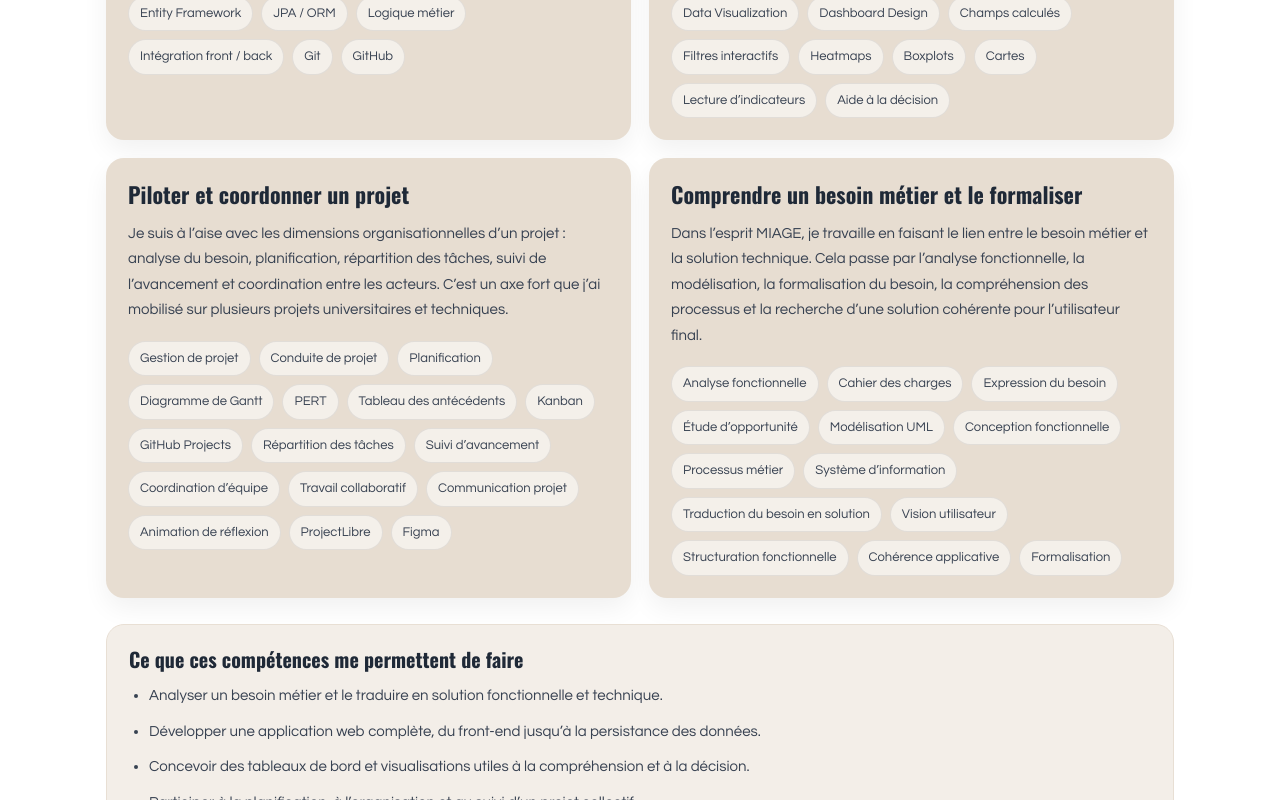
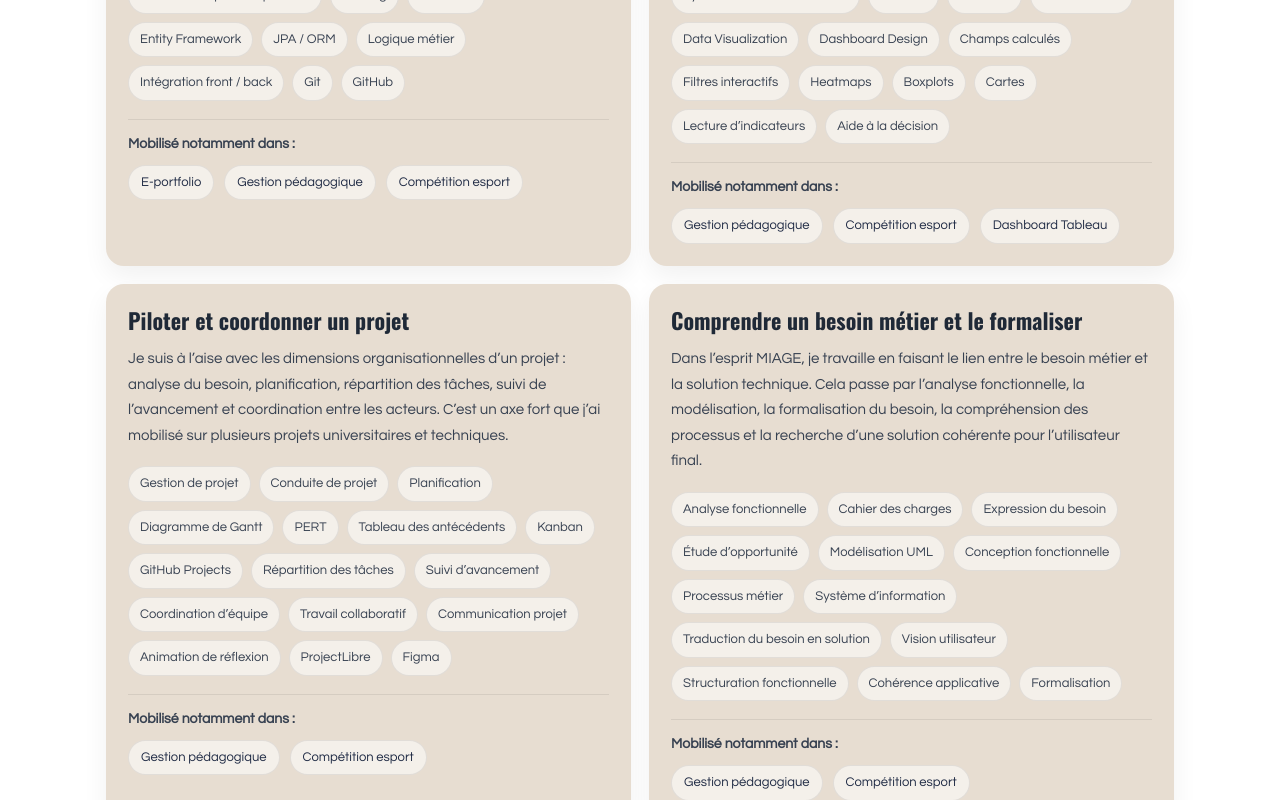
Before and after one commit to Ozandkr/eportfolio, an Angular app: page /competences in a window 1280 px wide. Shown: the part 700-1500 px from the top of the page. Built offline with nearby package versions, Linux system fonts and the light colour scheme.

Commit message:
Ajout competences redirection vers projets + modification bouton retour project-detail

```diff
--- a/src/app/features/competences/competences.html
+++ b/src/app/features/competences/competences.html
@@ -5,9 +5,11 @@
         <p class="intro reveal delay-2">
             Mon profil s’inscrit dans l’esprit de la formation MIAGE : faire le lien entre
             les besoins métier, la conception de solutions informatiques, la gestion de projet
-            et la valorisation des données. À travers mes projets, j’ai développé des compétences
-            en développement d’applications, en structuration des systèmes d’information,
-            en pilotage de projet et en restitution visuelle des données.
+            et la valorisation des données.
+            <br><br>
+            À travers mes projets, j’ai développé des compétences en développement d’applications,
+            en structuration des systèmes d’information, en pilotage de projet et en restitution
+            visuelle des données.
         </p>
 
         <div class="skills-grid reveal delay-3">
@@ -45,6 +47,15 @@
                     <span class="chip">Git</span>
                     <span class="chip">GitHub</span>
                 </div>
+
+                <div class="related-projects">
+                    <h4>Mobilisé notamment dans :</h4>
+                    <div class="project-links">
+                        <a routerLink="/portfolio/eportfolio">E-portfolio</a>
+                        <a routerLink="/portfolio/gestion-pedagogique">Gestion pédagogique</a>
+                        <a routerLink="/portfolio/competition-esport">Compétition esport</a>
+                    </div>
+                </div>
             </section>
 
             <section class="skill-card">
@@ -81,6 +92,15 @@
                     <span class="chip">Lecture d’indicateurs</span>
                     <span class="chip">Aide à la décision</span>
                 </div>
+
+                <div class="related-projects">
+                    <h4>Mobilisé notamment dans :</h4>
+                    <div class="project-links">
+                        <a routerLink="/portfolio/gestion-pedagogique">Gestion pédagogique</a>
+                        <a routerLink="/portfolio/competition-esport">Compétition esport</a>
+                        <a routerLink="/portfolio/dashboard-tableau">Dashboard Tableau</a>
+                    </div>
+                </div>
             </section>
 
             <section class="skill-card">
@@ -110,6 +130,14 @@
                     <span class="chip">ProjectLibre</span>
                     <span class="chip">Figma</span>
                 </div>
+
+                <div class="related-projects">
+                    <h4>Mobilisé notamment dans :</h4>
+                    <div class="project-links">
+                        <a routerLink="/portfolio/gestion-pedagogique">Gestion pédagogique</a>
+                        <a routerLink="/portfolio/competition-esport">Compétition esport</a>
+                    </div>
+                </div>
             </section>
 
             <section class="skill-card">
@@ -136,6 +164,14 @@
                     <span class="chip">Cohérence applicative</span>
                     <span class="chip">Formalisation</span>
                 </div>
+
+                <div class="related-projects">
+                    <h4>Mobilisé notamment dans :</h4>
+                    <div class="project-links">
+                        <a routerLink="/portfolio/gestion-pedagogique">Gestion pédagogique</a>
+                        <a routerLink="/portfolio/competition-esport">Compétition esport</a>
+                    </div>
+                </div>
             </section>
         </div>
 
--- a/src/app/features/competences/competences.scss
+++ b/src/app/features/competences/competences.scss
@@ -146,3 +146,40 @@
         min-width: 0;
     }
 }
+
+.related-projects {
+    margin-top: 18px;
+    padding-top: 14px;
+    border-top: 1px solid rgba(0, 0, 0, 0.08);
+}
+
+.related-projects h4 {
+    margin: 0 0 10px;
+    font-size: 14px;
+    color: #374151;
+    font-weight: 600;
+}
+
+.project-links {
+    display: flex;
+    flex-wrap: wrap;
+    gap: 10px;
+}
+
+.project-links a {
+    text-decoration: none;
+    color: #1f2a44;
+    background: rgba(255, 255, 255, 0.55);
+    border: 1px solid rgba(0, 0, 0, 0.08);
+    border-radius: 999px;
+    padding: 7px 12px;
+    font-size: 13px;
+    font-weight: 500;
+    transition: transform 0.2s ease, background 0.2s ease, color 0.2s ease;
+}
+
+.project-links a:hover {
+    transform: translateY(-2px);
+    background: #1f2a44;
+    color: #ffffff;
+}
--- a/src/app/features/competences/competences.ts
+++ b/src/app/features/competences/competences.ts
@@ -1,8 +1,9 @@
 import { Component } from '@angular/core';
+import { RouterModule } from '@angular/router';
 
 @Component({
   selector: 'app-competences',
-  imports: [],
+  imports: [RouterModule],
   templateUrl: './competences.html',
   styleUrl: './competences.scss',
 })
--- a/src/app/features/portfolio/project-detail/project-detail.html
+++ b/src/app/features/portfolio/project-detail/project-detail.html
@@ -1,6 +1,6 @@
 <div class="main-container">
     <div class="detail-body" *ngIf="project; else notFound">
-        <a class="back reveal delay-1" routerLink="/portfolio">
+        <a class="back reveal delay-1" (click)="goBack()">
             <h4>← Retour</h4>
         </a>
 
--- a/src/app/features/portfolio/project-detail/project-detail.scss
+++ b/src/app/features/portfolio/project-detail/project-detail.scss
@@ -1,3 +1,7 @@
+.back {
+    cursor: pointer;
+}
+
 .detail-body {
     max-width: 1100px;
     margin: 0 auto;
--- a/src/app/features/portfolio/project-detail/project-detail.ts
+++ b/src/app/features/portfolio/project-detail/project-detail.ts
@@ -1,5 +1,5 @@
 import { Component, OnInit } from '@angular/core';
-import { CommonModule } from '@angular/common';
+import { CommonModule, Location } from '@angular/common';
 import { ActivatedRoute, RouterModule } from '@angular/router';
 import { PROJECTS, Project } from '../projects';
 
@@ -13,10 +13,14 @@ import { PROJECTS, Project } from '../projects';
 export class ProjectDetail implements OnInit {
   project?: Project;
 
-  constructor(private route: ActivatedRoute) {}
+  constructor(private route: ActivatedRoute, private location: Location) { }
 
   ngOnInit(): void {
     const id = this.route.snapshot.paramMap.get('id');
     this.project = PROJECTS.find(p => p.id === id) ?? undefined;
   }
+
+  goBack(): void {
+    this.location.back();
+  }
 }
```
